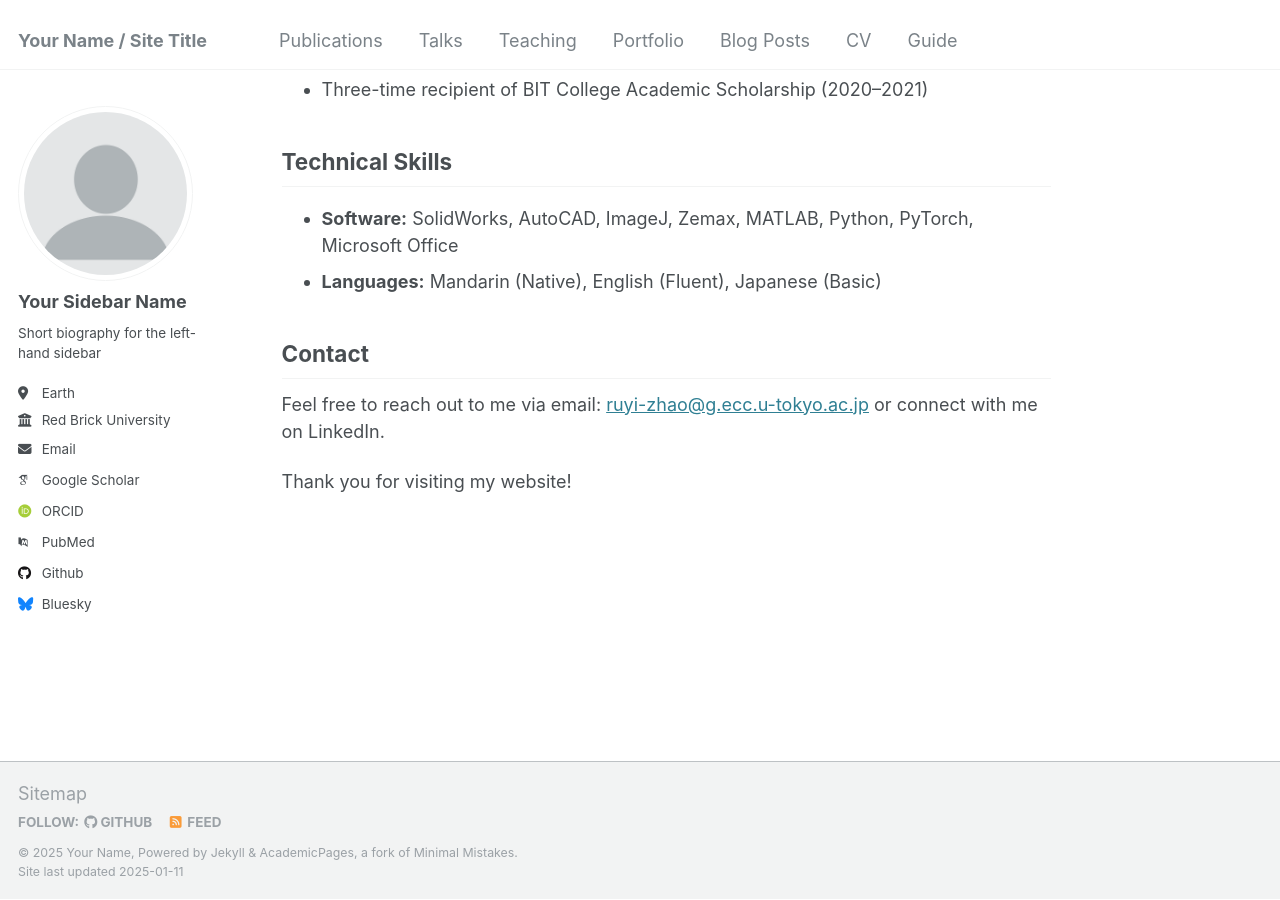
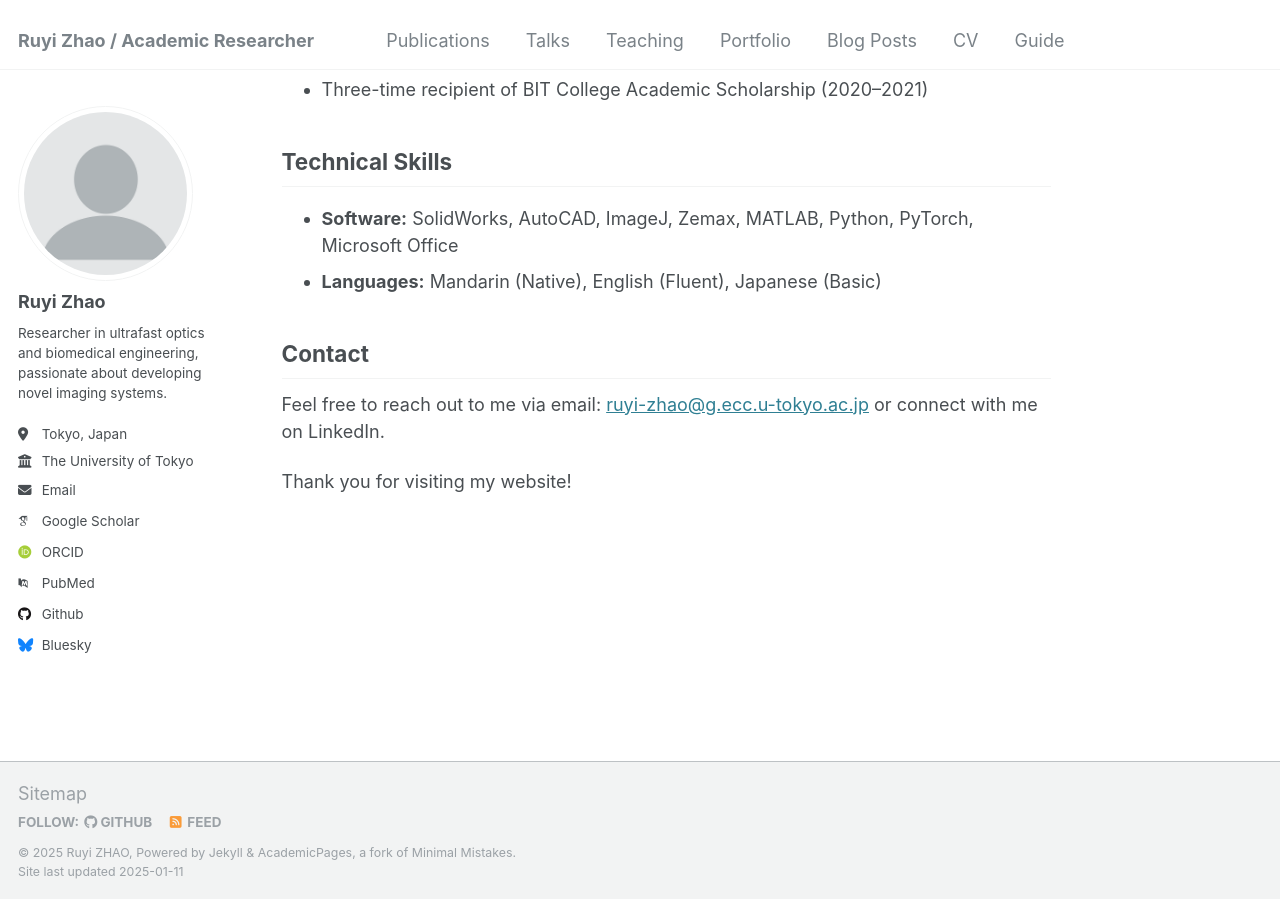
Before and after one commit to ruyizhaocn/ruyizhaocn.github.io, a Jekyll site: the page built from _pages/about.md, in a window 1280 px wide and 900 px high, scrolled down 2154 px. Built offline with Jekyll 4.4.1, drawn with Linux system fonts in a browser that asks for light colours; some web fonts are replaced.

Commit message:
Update _config.yml

```diff
--- a/_config.yml
+++ b/_config.yml
@@ -8,13 +8,13 @@
 
 # Basic Site Settings
 locale                   : "en-US"
-title                    : "Your Name / Site Title"
+title                    : "Ruyi Zhao / Academic Researcher"
 title_separator          : "-"
-name                     : &name "Your Name"
-description              : &description "personal description"
-url                      : https://academicpages.github.io # the base hostname & protocol for your site e.g. "https://[your GitHub username].github.io"
+name                     : &name "Ruyi ZHAO"
+description              : &description "Researcher in ultrafast optics, biomedical imaging, and optical engineering"
+url                      : https://ruyizhaocn.github.io  # the base hostname & protocol for your site e.g. "https://[your GitHub username].github.io"
 baseurl                  : "" # the subpath of your site, e.g. "/blog"
-repository               : "academicpages/academicpages.github.io"
+repository               : "ruyizhaocn/ruyizhaocn.github.io"
 
 # Site Author - The following control what appear as part of the author content on the side bar.
 #               If a field is blank the icon and link will not appear, otherwise it will be shown.
@@ -22,13 +22,13 @@ repository               : "academicpages/academicpages.github.io"
 author:
   # Biographic information
   avatar           : "profile.png"
-  name             : "Your Sidebar Name"
-  pronouns         : # example: "she/her"
-  bio              : "Short biography for the left-hand sidebar"
-  location         : "Earth"
-  employer         : "Red Brick University"
+  name             : "Ruyi Zhao"
+  pronouns         : # example: "he/his"
+  bio              : "Researcher in ultrafast optics and biomedical engineering, passionate about developing novel imaging systems."
+  location         : "Tokyo, Japan"
+  employer         : "The University of Tokyo"
   uri              : # URL
-  email            : "none@example.org"
+  email            : "ruyi-zhao@g.ecc.u-tokyo.ac.jp"
 
   # Academic websites
   arxiv            : # URL - Update with the correct link to your profile
```
